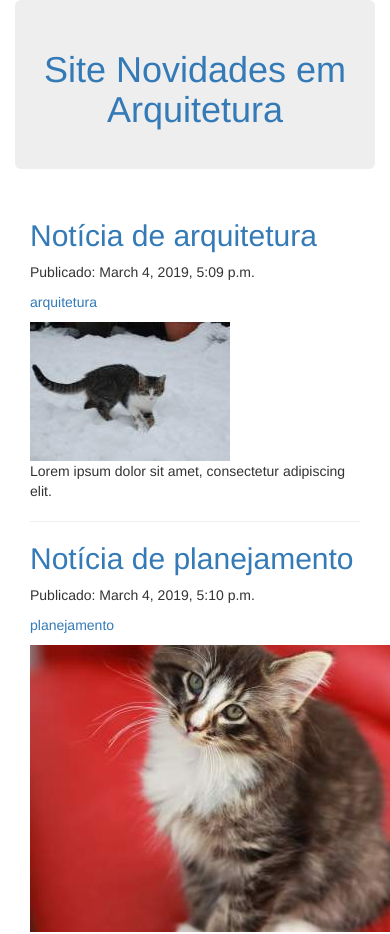
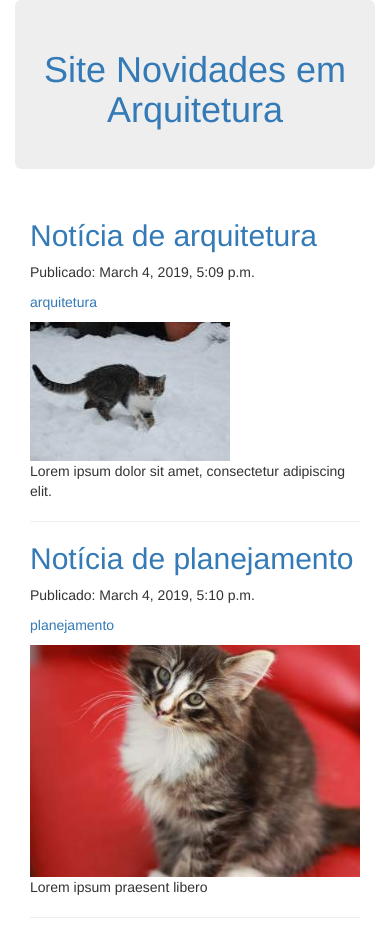
Before and after one commit to rsip22/arquitetura, a Django app: page / in a window 390 px wide; the page is wider, and only the part inside the window is pictured. Shown: the top 934 px of that part. Run offline with Django 3.2, Linux system fonts and the light colour scheme; data comes from the database, SQL or seed files in the repository; some libraries are stand-ins or nearby versions.

Commit message:
Make images responsive

```diff
--- a/news/templates/categories_list.html
+++ b/news/templates/categories_list.html
@@ -15,7 +15,7 @@
                 </ul>
             {% endif %}
             {% if post.image_path %}
-                <img src="{{ post.image_path.url }}" alt="{{ post.image_path.alt }}" />
+                <img src="{{ post.image_path.url }}" alt="{{ post.image_path.alt }}" class="img-responsive" />
             {% else %}
                 <img src="http://placekitten.com/600/400" />
             {% endif %}
--- a/news/templates/home.html
+++ b/news/templates/home.html
@@ -14,7 +14,7 @@
                     </ul>
                 {% endif %}
                 {% if item.image_path %}
-                    <img src="{{ item.image_path.url }}" alt="{{ item.image_path.alt }}" />
+                    <img src="{{ item.image_path.url }}" alt="{{ item.image_path.alt }}" class="img-responsive" />
                 {% else %}
                     <img src="http://placekitten.com/600/400" />
                 {% endif %}
--- a/news/templates/post_detail.html
+++ b/news/templates/post_detail.html
@@ -11,7 +11,7 @@
         </ul>
     {% endif %}
     {% if item.image_path %}
-        <img src="{{ item.image_path.url }}" alt="{{ item.image_path.alt }}" />
+        <img src="{{ item.image_path.url }}" alt="{{ item.image_path.alt }}" class="img-responsive" />
     {% else %}
         <img src="http://placekitten.com/600/400" />
     {% endif %}
```
